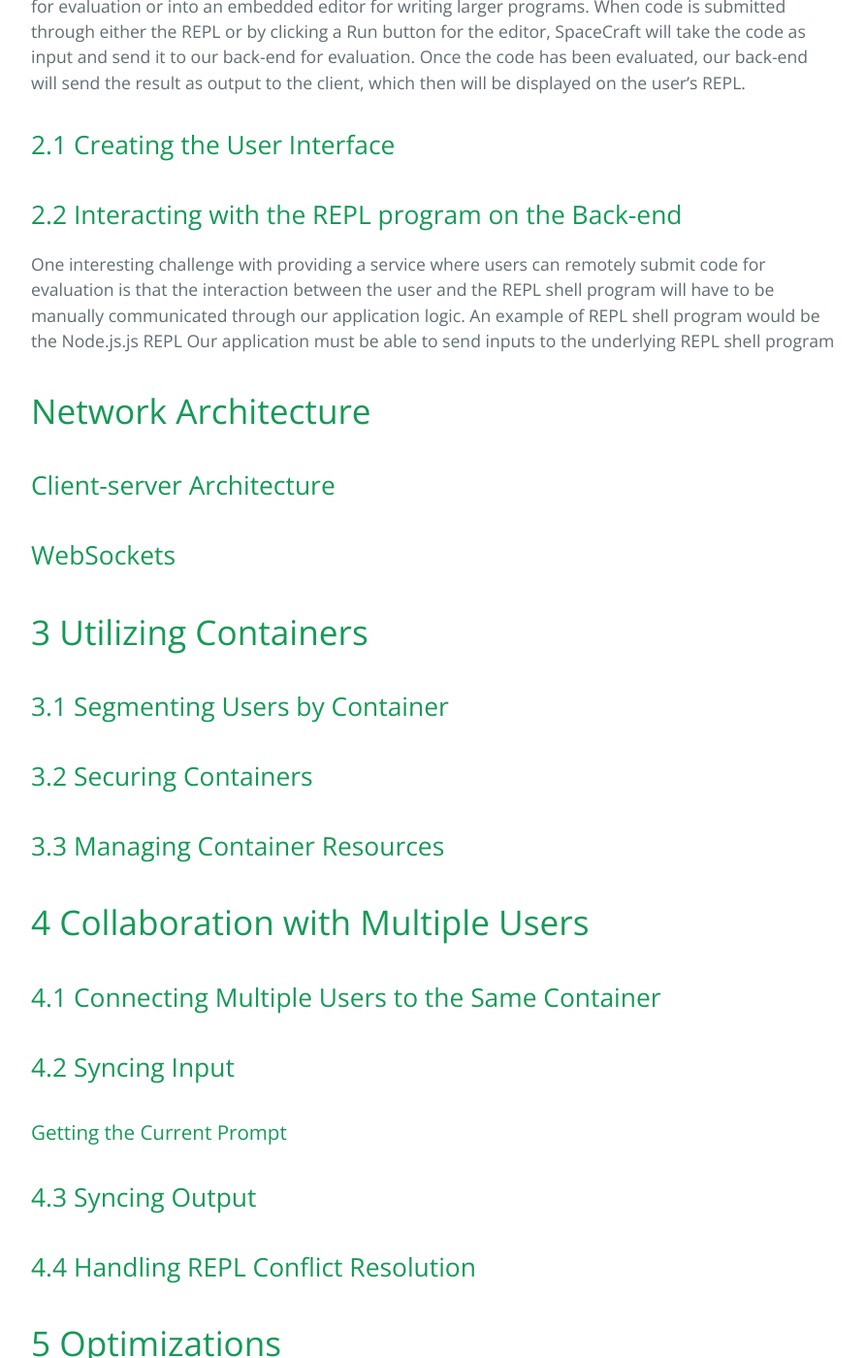
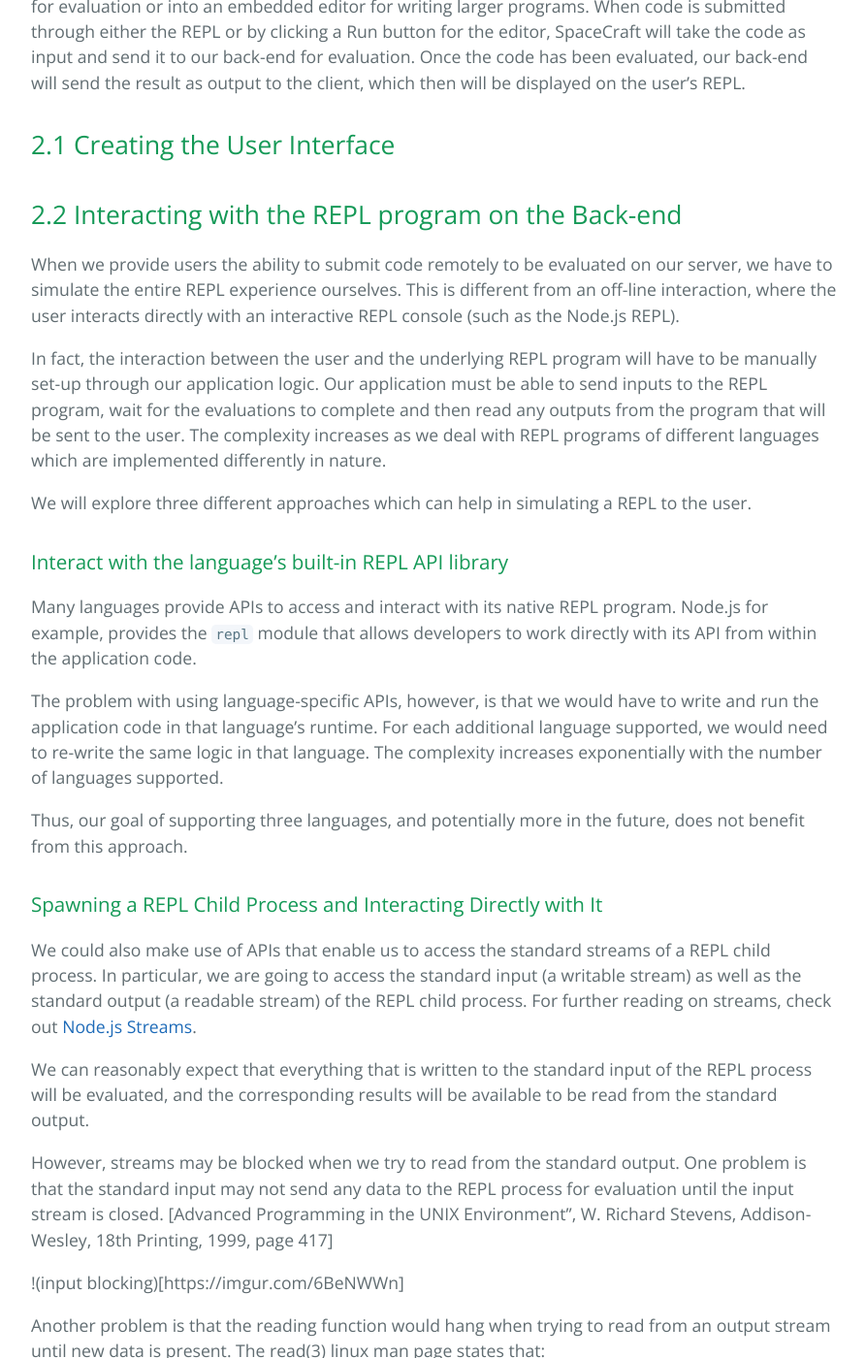
Before and after one commit to spacecraft-repl/spacecraft-repl.github.io, a Jekyll site: the page built from index.md, in a window 1280 px wide and 1400 px high, scrolled down 1979 px. Shown: the whole window at 97% size, without its empty margins (192-1085 px from the left). Built offline with Jekyll 4.4.1, drawn with Linux system fonts in a browser that asks for light colours; our own code applies the rules of GitHub Pages for plain Markdown files; some of the changed text lies outside the part shown.

Commit message:
completing draft for Interacting with the REPL program on the Back-end
Co-authored-by: YingCGooi <25574844+YingCGooi@users.noreply.github.com>
Co-authored-by: Julius <jrzerwick@gmail.com>
Co-authored-by: Nick Johnson <njohnson7@pm.me>

```diff
--- a/index.md
+++ b/index.md
@@ -30,7 +30,48 @@ In SpaceCraft, a user makes a language selection from a drop-down menu which wil
 ## 2.1 Creating the User Interface
 
 ## 2.2 Interacting with the REPL program on the Back-end
-One interesting challenge with providing a service where users can remotely submit code for evaluation is that the interaction between the user and the REPL shell program will have to be manually communicated through our application logic. An example of REPL shell program would be the Node.js.js REPL Our application must be able to send inputs to the underlying REPL shell program
+When we provide users the ability to submit code remotely to be evaluated on our server, we have to simulate the entire REPL experience ourselves. This is different from an off-line interaction, where the user interacts directly with an interactive REPL console (such as the Node.js REPL).
+
+In fact, the interaction between the user and the underlying REPL program will have to be manually set-up through our application logic. Our application must be able to send inputs to the REPL program, wait for the evaluations to complete and then read any outputs from the program that will be sent to the user. The complexity increases as we deal with REPL programs of different languages which are implemented differently in nature.
+
+We will explore three different approaches which can help in simulating a REPL to the user.
+
+### Interact with the language’s built-in REPL API library
+Many languages provide APIs to access and interact with its native REPL program. Node.js for example, provides the `repl` module that allows developers to work directly with its API from within the application code.
+
+The problem with using language-specific APIs, however, is that we would have to write and run the application code in that language's runtime. For each additional language supported, we would need to re-write the same logic in that language. The complexity increases exponentially with the number of languages supported.
+
+Thus, our goal of supporting three languages, and potentially more in the future, does not benefit from this approach.
+
+### Spawning a REPL Child Process and Interacting Directly with It
+We could also make use of APIs that enable us to access the standard streams of a REPL child process. In particular, we are going to access the standard input (a writable stream) as well as the standard output (a readable stream) of the REPL child process. For further reading on streams, check out [Node.js Streams](https://medium.freecodecamp.org/node-js-streams-everything-you-need-to-know-c9141306be93#4fc8).
+
+We can reasonably expect that everything that is written to the standard input of the REPL process will be evaluated, and the corresponding results will be available to be read from the standard output.
+
+However, streams may be blocked when we try to read from the standard output. One problem is that the standard input may not send any data to the REPL process for evaluation until the input stream is closed. [Advanced Programming in the UNIX Environment", W. Richard Stevens, Addison-Wesley, 18th Printing, 1999, page 417]
+
+!(input blocking)[https://imgur.com/6BeNWWn]
+
+Another problem is that the reading function would hang when trying to read from an output stream until new data is present. The read(3) linux man page states that:
+
+> if some process has the pipe open for writing, read() shall block the calling thread until some data is written or the pipe is closed by all processes that had the pipe open for writing.
+
+!(stdin closed)[https://imgur.com/xCrsC2Y]
+
+Although there are [techniques](http://eyalarubas.com/python-subproc-nonblock.html) to unblock the processes for reading or writing from the streams, the techniques are not universal on all languages. We chose not to continue this approach as any additional language supported would increase the complexity.
+
+### Interacting with a Pseudo-terminal
+To interact with an interactive program (such as a REPL), we need to persuade the program that its input is coming from a terminal by connecting its standard input/output to a pseudo-terminal. A pseudo-terminal emulates a command line interface within our application, so that our application will (*think*)[https://github.com/Microsoft/node-pty] that it is interacting with a terminal and will be able to send control sequences in the form of string data type.
+
+!(pty)[https://imgur.com/HhkrErY]
+
+The Linux manual page explains this stating that anything that is written to the pseudo-terminal is provided to the process as though it was input typed on the terminal. For example, writing the interrupt character to the pseudo-terminal would cause an interrupt signal to be generated for our REPL child process 45.
+
+With this, our application will not need to manually handle the child process' input/output streams. Our application can also easily interact with the program by sending Ctrl-C instead of manually sending signals to the REPL program to abort an evaluation (such as terminating an infinite loop). Furthermore, our application will automatically capture all escape codes for colored text output that will be displayed on our browser terminal.
+
+The trade-off of using a pseudo-terminal is that there is a slight increase in overhead as we are adding an additional processing layer in between our application and the underlying REPL child process. However, with all the benefits mentioned, this approach fits our use case.
+
+
 
 # Network Architecture
 
```
Also changed, not shown: other parts of index.md (+1 -1 lines).
